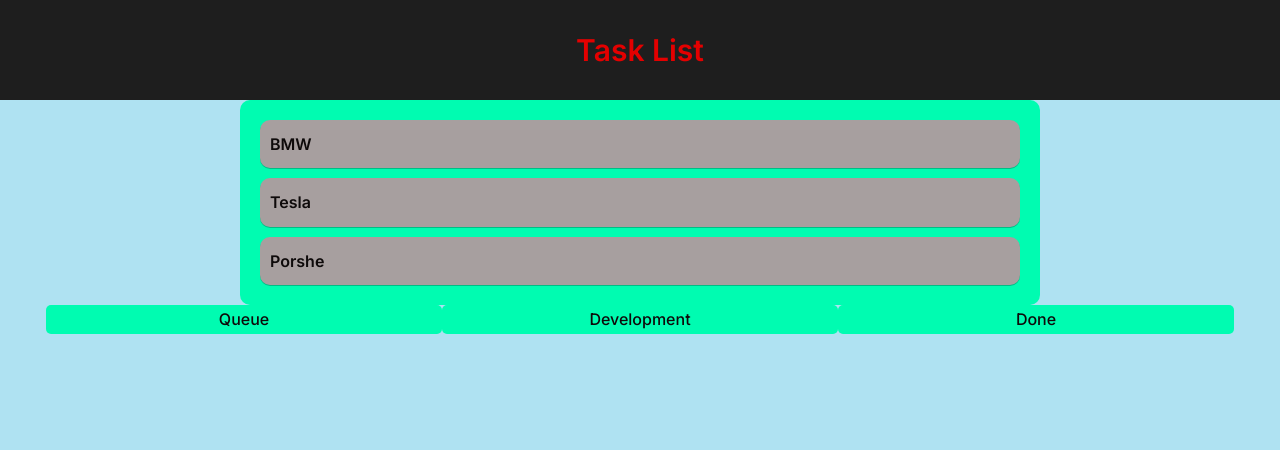
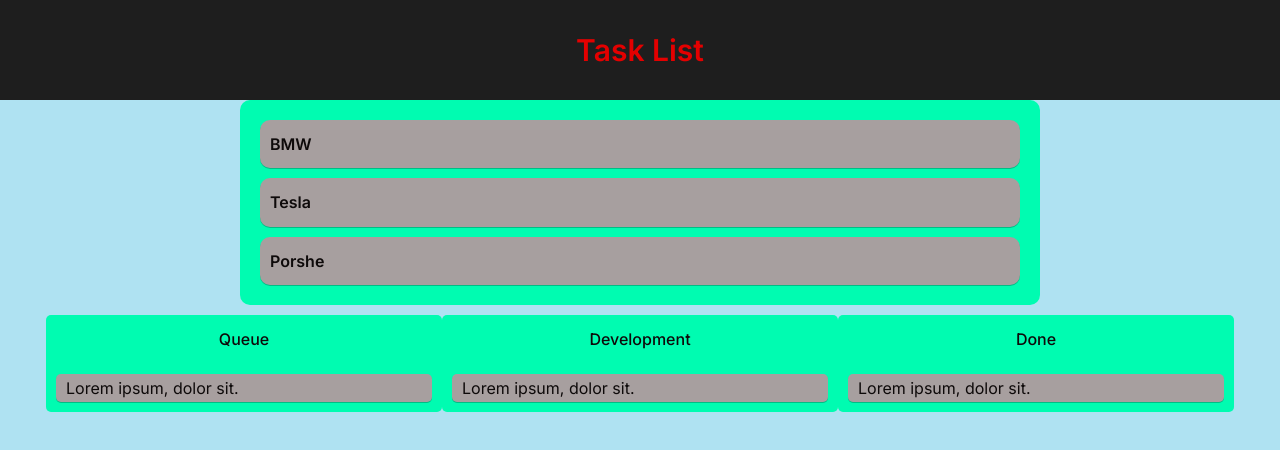
Before and after one commit to Azamatik98/Codebase-Todo, a React (Create React App) app: page /1 in a window 1280 px wide. Shown: the top 450 px of the page. Built offline with nearby package versions, Linux system fonts and the light colour scheme.

Commit message:
add TaskItem and fix Board

```diff
--- a/src/components/Boards/Board.scss
+++ b/src/components/Boards/Board.scss
@@ -1,7 +1,7 @@
 @import "../../scss/variables";
 
 .boards {
-  margin: 0 auto;
+  margin: 10px auto;
   max-width: 1200px;
   display: flex;
   justify-content: center;
@@ -11,8 +11,10 @@
   width: 33%;
   background-color: $bg-secondary;
   border-radius: 5px;
+  padding: 10px;
   &_title {
     padding: 5px;
+    margin-bottom: 20px;
     text-align: center;
     font-weight: 500;
   }
--- a/src/components/Boards/Board.tsx
+++ b/src/components/Boards/Board.tsx
@@ -1,4 +1,6 @@
 import React from "react";
+
+import TaskItem from "../TaskItem";
 import "./Board.scss";
 
 interface BoardProps {
@@ -9,6 +11,7 @@
   return (
     <div className="board">
       <div className="board_title">{title}</div>
+      <TaskItem />
     </div>
   );
 };
--- /dev/null
+++ b/src/components/TaskItem/TaskItem.scss
@@ -0,0 +1,13 @@
+@import "../../scss/variables";
+
+.item {
+  padding: 5px 10px;
+  background-color: $bg-primary;
+  border-radius: 5px;
+  box-shadow: 0 1px 0 0 rgba(0, 0, 0, 0.25);
+  cursor: pointer;
+  font-weight: 400;
+  &:hover {
+    background-color: #fcdbdb;
+  }
+}
--- /dev/null
+++ b/src/components/TaskItem/index.tsx
@@ -0,0 +1,10 @@
+import React from "react";
+import "./TaskItem.scss";
+
+interface TaskItemProps {}
+
+const TaskItem: React.FC<TaskItemProps> = () => {
+  return <div className="item">Lorem ipsum, dolor sit.</div>;
+};
+
+export default TaskItem;
--- a/src/components/TaskList/TaskList.scss
+++ b/src/components/TaskList/TaskList.scss
@@ -15,7 +15,7 @@
   box-shadow: 0 1px 0 0 rgba(0, 0, 0, 0.25);
   cursor: pointer;
   &:hover {
-    background-color: #fce3fa83;
+    background-color: #fcdbdb;
     .task_delete {
       display: flex;
       &:hover {
```
